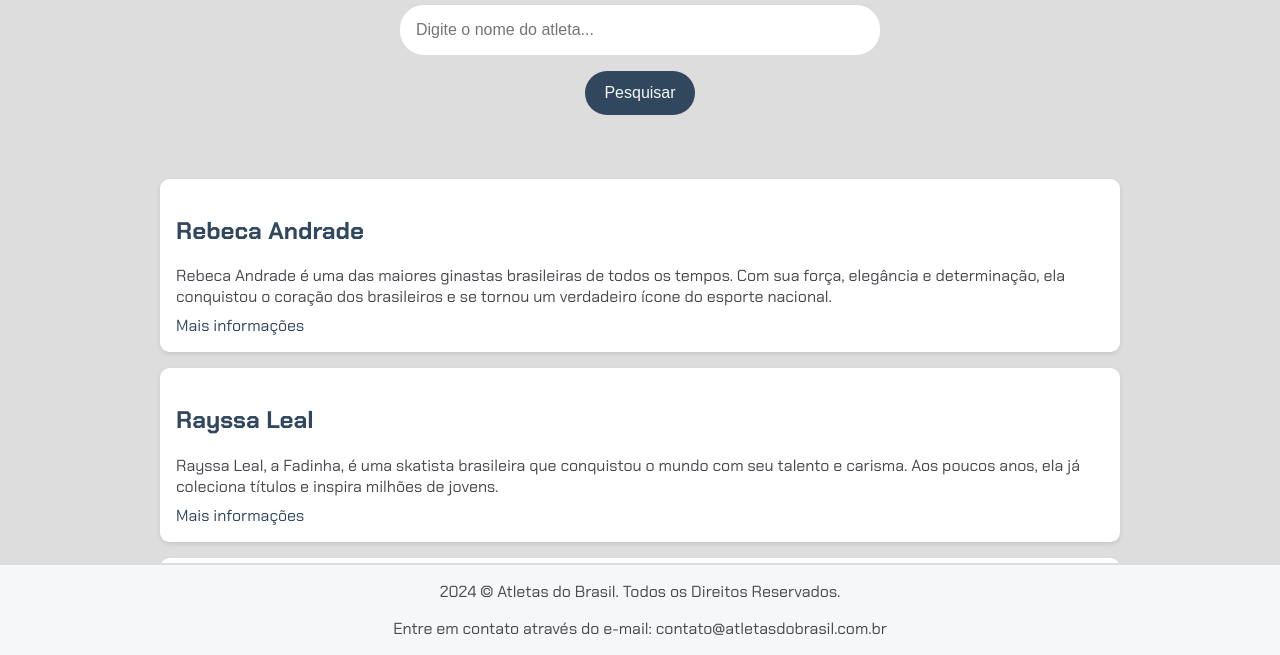
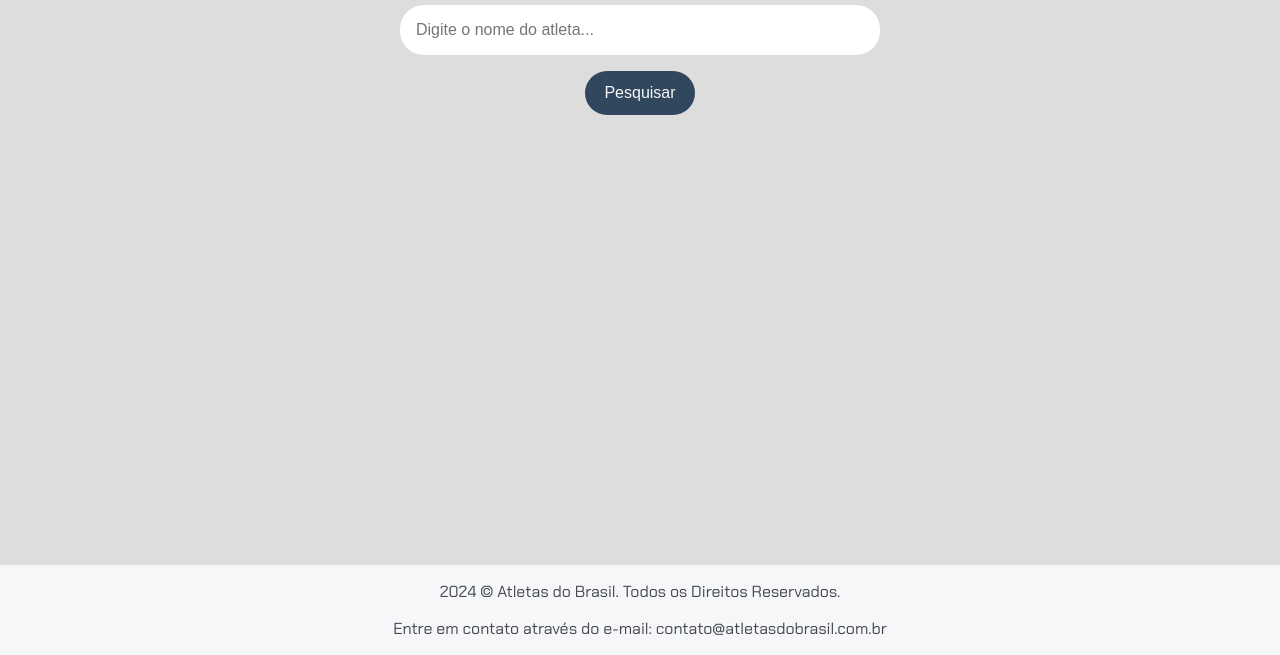
Before and after one commit to maleixorm/alura-gemini, a plain HTML site: page index.html in a window 1280 px wide. Shown: the part 145-800 px from the top of the page. Drawn offline with Linux system fonts and the light colour scheme.

Commit message:
Adicionando a função no botão e a identificação na tag

```diff
--- a/index.html
+++ b/index.html
@@ -13,30 +13,9 @@
     <main>
         <section>
             <input type="text" name="" id="" placeholder="Digite o nome do atleta...">
-            <button type="submit">Pesquisar</button>
+            <button type="submit" onclick="pesquisar()">Pesquisar</button>
         </section>
-        <section class="resultados-pesquisa">
-            <div class="item-resultado">
-                <h2>
-                    <a href="#" target="_blank">Rebeca Andrade</a>
-                </h2>
-                <p class="descricao-meta">Rebeca Andrade é uma das maiores ginastas brasileiras de todos os tempos. Com sua força, elegância e determinação, ela conquistou o coração dos brasileiros e se tornou um verdadeiro ícone do esporte nacional.</p>
-                <a href="https://pt.wikipedia.org/wiki/Rebeca_Andrade" target="_blank">Mais informações</a>
-            </div>
-            <div class="item-resultado">
-                <h2>
-                    <a href="#" target="_blank">Rayssa Leal</a>
-                </h2>
-                <p class="descricao-meta">Rayssa Leal, a Fadinha, é uma skatista brasileira que conquistou o mundo com seu talento e carisma. Aos poucos anos, ela já coleciona títulos e inspira milhões de jovens.</p>
-                <a href="https://pt.wikipedia.org/wiki/Rayssa_Leal" target="_blank">Mais informações</a>
-            </div>
-            <div class="item-resultado">
-                <h2>
-                    <a href="#" target="_blank">Beatriz Souza</a>
-                </h2>
-                <p class="descricao-meta">Beatriz Souza é uma judoca brasileira que se destacou nos Jogos Olímpicos, trazendo orgulho para o país. Sua força e técnica a colocaram entre as melhores do mundo.</p>
-                <a href="https://pt.wikipedia.org/wiki/Beatriz_Souza" target="_blank">Mais informações</a>
-            </div>
+        <section class="resultados-pesquisa" id="resultados-pesquisa">
         </section>
     </main>
     <footer>
```
